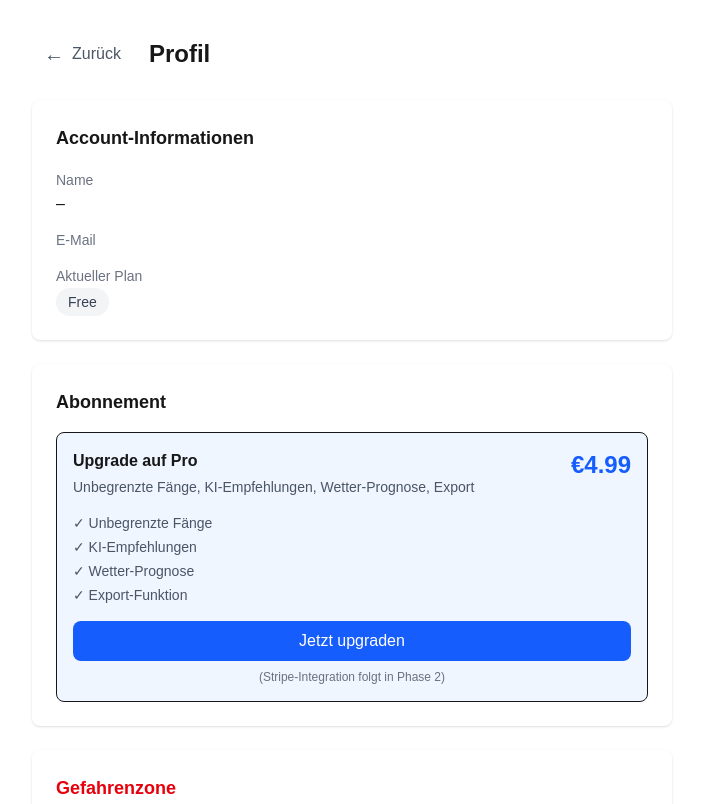
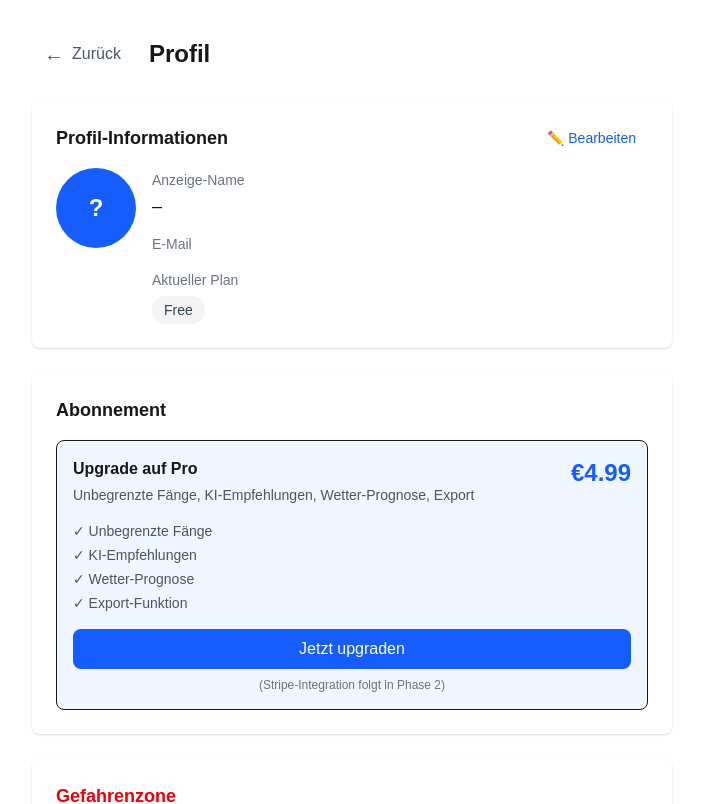
Before and after one commit to FlorianKuehn96/catchlog, a Next.js app: page /profile in a window 1280 px wide. Shown: the top 804 px of the page, without its empty margins (288-991 px from the left). Built offline with nearby package versions, Linux system fonts and the light colour scheme; no server answers.

Commit message:
Complete profile page with editable name and image URL

```diff
--- /dev/null
+++ b/src/app/api/user/update/route.ts
@@ -0,0 +1,54 @@
+import { NextRequest, NextResponse } from 'next/server';
+import { getServerSession } from 'next-auth/next';
+import { authOptions } from '@/app/api/auth/[...nextauth]/route';
+import { getRedis, keys } from '@/lib/redis';
+
+// PUT /api/user/update - Update user profile
+export async function PUT(req: NextRequest) {
+  try {
+    const session = await getServerSession(authOptions);
+
+    if (!session?.user?.email) {
+      return NextResponse.json({ error: 'Nicht authentifiziert' }, { status: 401 });
+    }
+
+    const body = await req.json();
+    const { name, image } = body;
+
+    const redis = getRedis();
+
+    // Get current user data
+    const userData = await redis.get(keys.user(session.user.email));
+    if (!userData) {
+      return NextResponse.json({ error: 'Benutzer nicht gefunden' }, { status: 404 });
+    }
+
+    const user = userData as any;
+
+    // Update fields
+    if (name !== undefined) {
+      user.name = name.trim() || null;
+    }
+
+    if (image !== undefined) {
+      user.image = image || null;
+    }
+
+    // Save updated user
+    await redis.set(keys.user(session.user.email), user);
+
+    return NextResponse.json({
+      success: true,
+      user: {
+        name: user.name,
+        image: user.image,
+      }
+    });
+  } catch (error: any) {
+    console.error('Error updating user:', error);
+    return NextResponse.json(
+      { error: `Fehler: ${error.message || 'Unbekannter Fehler'}` },
+      { status: 500 }
+    );
+  }
+}
--- a/src/app/profile/page.tsx
+++ b/src/app/profile/page.tsx
@@ -1,18 +1,68 @@
 'use client';
 
 import { useSession, signOut } from 'next-auth/react';
-import { useState } from 'react';
+import { useState, useEffect } from 'react';
 import Link from 'next/link';
 
 export default function ProfilePage() {
-  const { data: session } = useSession();
+  const { data: session, update: updateSession } = useSession();
   const [loading, setLoading] = useState(false);
   const [message, setMessage] = useState('');
   const [showDeleteConfirm, setShowDeleteConfirm] = useState(false);
 
+  // Edit states
+  const [isEditing, setIsEditing] = useState(false);
+  const [editName, setEditName] = useState('');
+  const [editImage, setEditImage] = useState('');
+  const [editLoading, setEditLoading] = useState(false);
+
+  // Initialize edit states when session loads
+  useEffect(() => {
+    if (session?.user) {
+      setEditName(session.user.name || '');
+      setEditImage((session.user as any).image || '');
+    }
+  }, [session]);
+
+  const handleSaveProfile = async () => {
+    setEditLoading(true);
+    setMessage('');
+
+    try {
+      const res = await fetch('/api/user/update', {
+        method: 'PUT',
+        headers: { 'Content-Type': 'application/json' },
+        body: JSON.stringify({
+          name: editName.trim() || null,
+          image: editImage.trim() || null,
+        }),
+      });
+
+      const data = await res.json();
+
+      if (res.ok) {
+        // Update local session
+        await updateSession();
+        setIsEditing(false);
+        setMessage('✓ Profil erfolgreich aktualisiert');
+      } else {
+        setMessage(`Fehler: ${data.error || 'Aktualisierung fehlgeschlagen'}`);
+      }
+    } catch (err: any) {
+      setMessage(`Netzwerkfehler: ${err.message}`);
+    } finally {
+      setEditLoading(false);
+    }
+  };
+
+  const handleCancelEdit = () => {
+    setEditName(session?.user?.name || '');
+    setEditImage((session?.user as any)?.image || '');
+    setIsEditing(false);
+  };
+
   const handleUpgrade = async () => {
     setLoading(true);
-    // TODO: Stripe Checkout Session erstellen
     setMessage('Upgrade wird vorbereitet... (Stripe Integration folgt)');
     setLoading(false);
   };
@@ -21,7 +71,6 @@
     if (!confirm('Möchtest du dein Abo wirklich kündigen?')) return;
 
     setLoading(true);
-    // TODO: Stripe Subscription canceln
     setMessage('Abo-Kündigung wird verarbeitet... (Stripe Integration folgt)');
     setLoading(false);
   };
@@ -51,6 +100,17 @@
   };
 
   const isPro = (session?.user as any)?.subscription === 'pro';
+  const userImage = (session?.user as any)?.image;
+
+  // Get initials for avatar fallback
+  const getInitials = (name: string) => {
+    return name
+      .split(' ')
+      .map(n => n[0])
+      .join('')
+      .toUpperCase()
+      .slice(0, 2);
+  };
 
   return (
     <div className="max-w-2xl mx-auto px-4 py-8">
@@ -69,27 +129,57 @@
         <div className={`mb-4 p-3 rounded-lg ${
           message.startsWith('Fehler:') || message.startsWith('Netzwerkfehler:')
             ? 'bg-red-50 text-red-700'
-            : 'bg-blue-50 text-blue-700'
+            : 'bg-green-50 text-green-700'
         }`}>
           {message}
         </div>
       )}
 
-      {/* Account Info */}
+      {/* Profile Card */}
       <div className="bg-white rounded-lg shadow p-6 mb-6">
-        <h2 className="text-lg font-semibold mb-4">Account-Informationen</h2>
-        <div className="space-y-3">
+        <div className="flex items-start justify-between mb-4">
+          <h2 className="text-lg font-semibold">Profil-Informationen</h2>
+          {!isEditing && (
+            <button
+              onClick={() => setIsEditing(true)}
+              className="text-sm text-blue-600 hover:text-blue-700 px-3 py-1 rounded hover:bg-blue-50"
+            >
+              ✏️ Bearbeiten
+            </button>
+          )}
+        </div>
+
+        {!isEditing ? (
+          // View Mode
+          <div className="flex items-start gap-4">
+            {/* Avatar */}
+            <div className="flex-shrink-0">
+              {userImage ? (
+                <img
+                  src={userImage}
+                  alt="Profilbild"
+                  className="w-20 h-20 rounded-full object-cover border-2 border-gray-200"
+                />
+              ) : (
+                <div className="w-20 h-20 rounded-full bg-blue-600 flex items-center justify-center text-white text-2xl font-bold">
+                  {getInitials(session?.user?.name || '?')}
+                </div>
+              )}
+            </div>
+
+            {/* Info */}
+            <div className="flex-1 space-y-3">
               <div>
-            <label className="text-sm text-gray-500">Name</label>
-            <p className="font-medium">{session?.user?.name || '–'}</p>
+                <label className="text-sm text-gray-500">Anzeige-Name</label>
+                <p className="font-medium text-lg">{session?.user?.name || '–'}</p>
               </div>
               <div>
                 <label className="text-sm text-gray-500">E-Mail</label>
-            <p className="font-medium">{session?.user?.email}</p>
+                <p className="font-medium text-gray-700">{session?.user?.email}</p>
               </div>
               <div>
                 <label className="text-sm text-gray-500">Aktueller Plan</label>
-            <div className="flex items-center gap-2">
+                <div className="flex items-center gap-2 mt-1">
                   <span className={`px-3 py-1 rounded-full text-sm font-medium ${
                     isPro ? 'bg-blue-100 text-blue-700' : 'bg-gray-100 text-gray-700'
                   }`}>
@@ -98,6 +188,87 @@
                 </div>
               </div>
             </div>
+          </div>
+        ) : (
+          // Edit Mode
+          <div className="space-y-4">
+            {/* Avatar Preview */}
+            <div className="flex items-center gap-4">
+              {editImage ? (
+                <img
+                  src={editImage}
+                  alt="Vorschau"
+                  className="w-20 h-20 rounded-full object-cover border-2 border-gray-200"
+                />
+              ) : (
+                <div className="w-20 h-20 rounded-full bg-blue-600 flex items-center justify-center text-white text-2xl font-bold">
+                  {getInitials(editName || '?')}
+                </div>
+              )}
+              <div className="flex-1">
+                <label className="block text-sm font-medium text-gray-700 mb-1">
+                  Profilbild URL
+                </label>
+                <input
+                  type="url"
+                  value={editImage}
+                  onChange={(e) => setEditImage(e.target.value)}
+                  placeholder="https://example.com/bild.jpg"
+                  className="w-full px-3 py-2 border border-gray-300 rounded-md focus:ring-blue-500 focus:border-blue-500 text-gray-900"
+                />
+                <p className="text-xs text-gray-500 mt-1">
+                  Bild-URL eingeben oder leer lassen für Initialen-Avatar
+                </p>
+              </div>
+            </div>
+
+            {/* Name Input */}
+            <div>
+              <label className="block text-sm font-medium text-gray-700 mb-1">
+                Anzeige-Name
+              </label>
+              <input
+                type="text"
+                value={editName}
+                onChange={(e) => setEditName(e.target.value)}
+                placeholder="Dein Name"
+                maxLength={50}
+                className="w-full px-3 py-2 border border-gray-300 rounded-md focus:ring-blue-500 focus:border-blue-500 text-gray-900"
+              />
+            </div>
+
+            {/* E-Mail (read-only) */}
+            <div>
+              <label className="block text-sm font-medium text-gray-700 mb-1">
+                E-Mail (nicht änderbar)
+              </label>
+              <input
+                type="email"
+                value={session?.user?.email || ''}
+                disabled
+                className="w-full px-3 py-2 border border-gray-200 rounded-md bg-gray-50 text-gray-500 cursor-not-allowed"
+              />
+            </div>
+
+            {/* Actions */}
+            <div className="flex gap-3 pt-2">
+              <button
+                onClick={handleSaveProfile}
+                disabled={editLoading}
+                className="flex-1 py-2 bg-blue-600 text-white rounded-lg hover:bg-blue-700 disabled:opacity-50"
+              >
+                {editLoading ? 'Speichern...' : '💾 Speichern'}
+              </button>
+              <button
+                onClick={handleCancelEdit}
+                disabled={editLoading}
+                className="flex-1 py-2 border border-gray-300 text-gray-700 rounded-lg hover:bg-gray-50"
+              >
+                Abbrechen
+              </button>
+            </div>
+          </div>
+        )}
       </div>
 
       {/* Subscription Management */}
```
Lines whose indentation alone changed are shown as unchanged.
